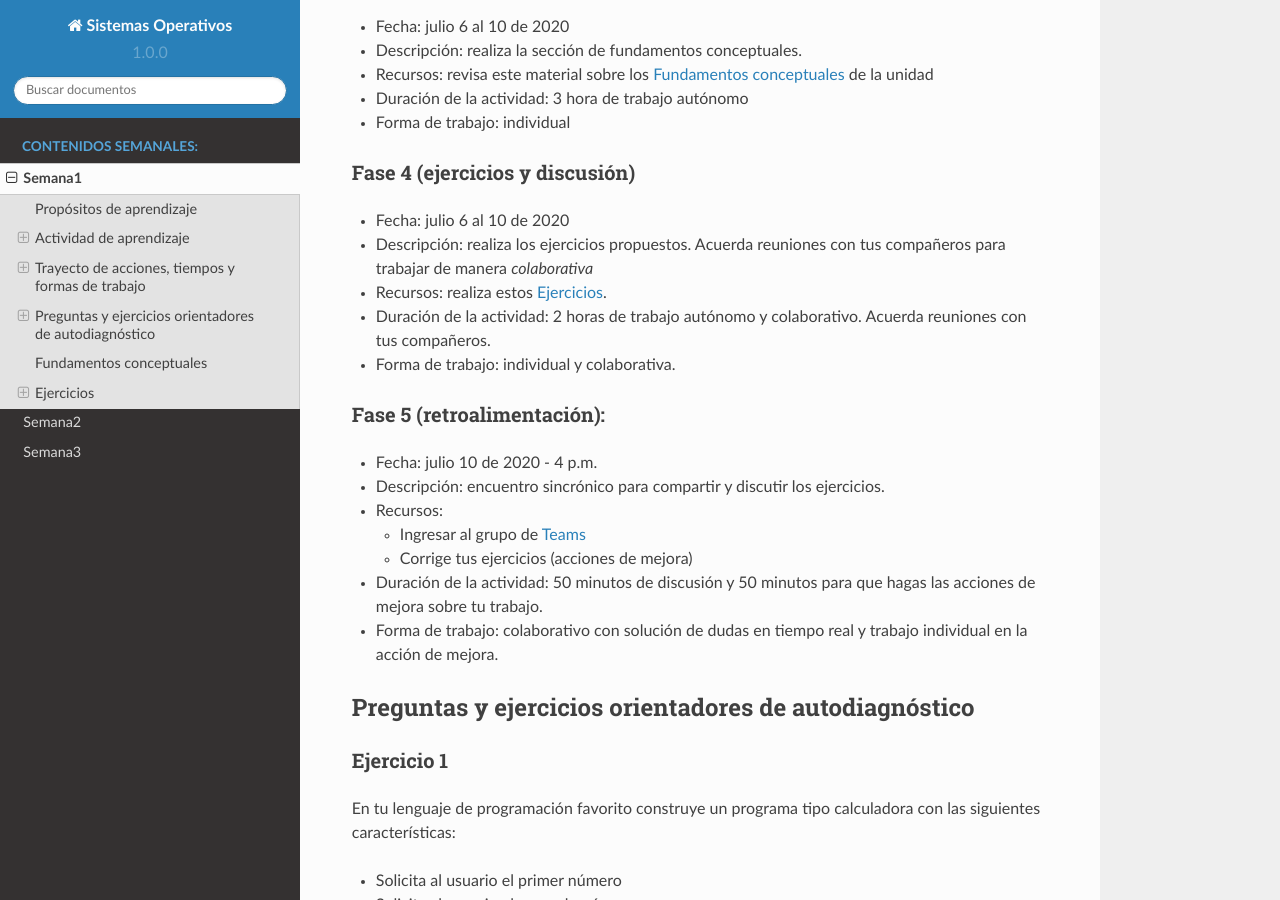
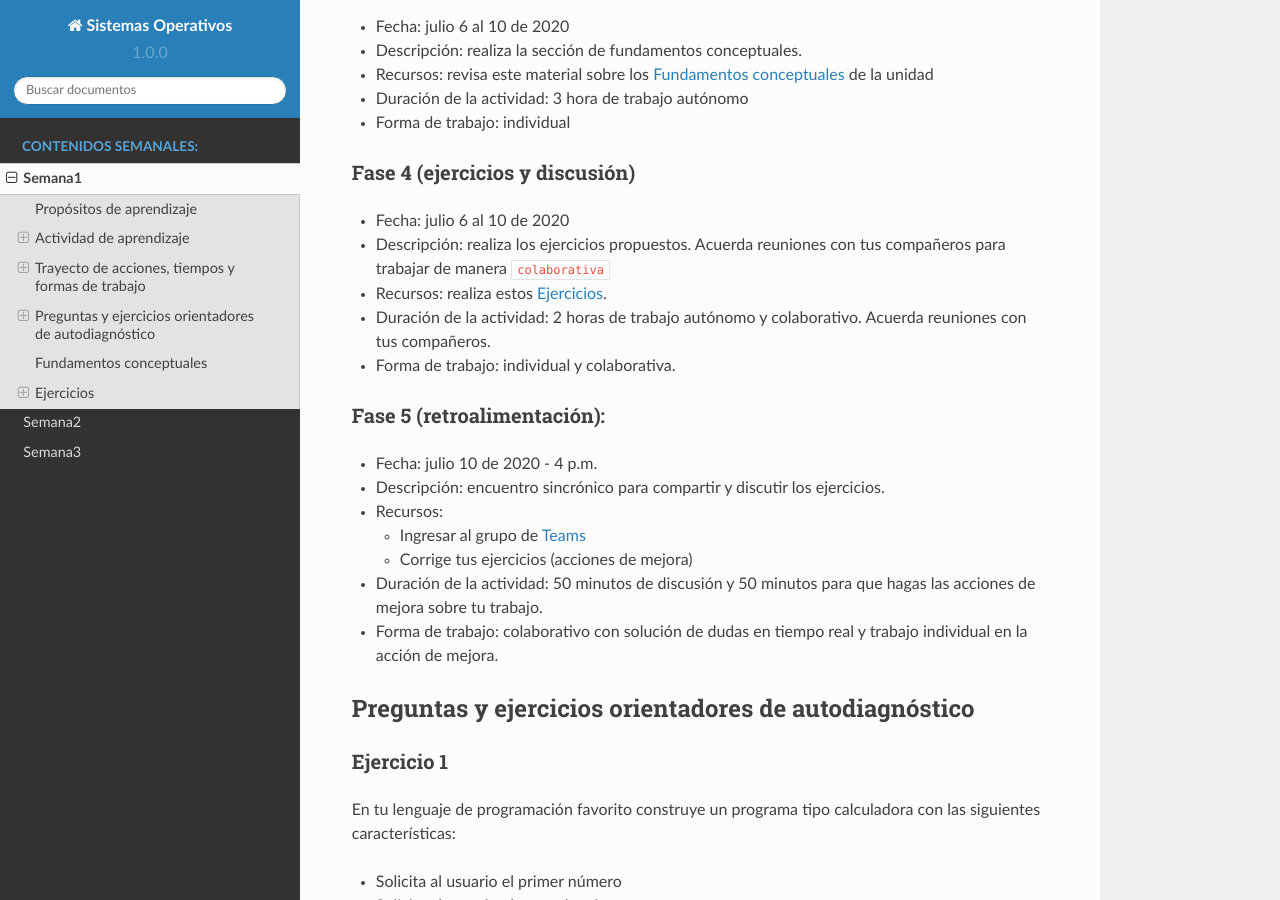
Before and after one commit to juanferfranco/sistemasoperativos, a Sphinx documentation site: the page built from docs/_semana1/semana1.rst, in a window 1280 px wide and 900 px high, scrolled down 2703 px. Built offline with Sphinx 7.4.7 and the Read the Docs theme 2.0.0, drawn with Linux system fonts in a browser that asks for light colours.

Commit message:
minor updates

```diff
--- a/docs/_semana1/semana1.rst
+++ b/docs/_semana1/semana1.rst
@@ -138,7 +138,7 @@ Fase 4 (ejercicios y discusión)
 ^^^^^^^^^^^^^^^^^^^^^^^^^^^^^^^^^
 * Fecha: julio 6 al 10 de 2020
 * Descripción: realiza los ejercicios propuestos. Acuerda reuniones con tus
-  compañeros para trabajar de manera *colaborativa*
+  compañeros para trabajar de manera ``colaborativa``
 * Recursos: realiza estos :ref:`ejercicios`.
 * Duración de la actividad: 2 horas de trabajo autónomo y colaborativo. Acuerda reuniones con tus compañeros.
 * Forma de trabajo: individual y colaborativa.
--- a/docs/_semana2/semana2.rst
+++ b/docs/_semana2/semana2.rst
@@ -17,6 +17,7 @@ Fase 6 (RETO)
 
   * Dos sesiones de 1 hora 40 minutos cada una para solución de dudas en tiempo real.
   * 5 horas de trabajo autónomo
+
 * Forma de trabajo: individual.
 
 .. _ejercicios:
--- a/docs/_semana3/semana3.rst
+++ b/docs/_semana3/semana3.rst
@@ -12,8 +12,10 @@ Fase 6 (RETO-continuación)
 * Recursos: observa detenidamente la `rúbrica <https://docs.google.com/spreadsheets/d/1tkbsx3ZSPIV5rB_66-k7MIVgkRCSo5Kd-x4bONz24g0/edit?usp=sharing>`__
   para este reto.
 * Duración de la actividad:
+
   * 1 hora 40 minutos con solución de dudas en tiempo real.
   * 3 horas de trabajo autónomo
+
 * Forma de trabajo: individual.
 
 Fase 7 (sustentación):
```
